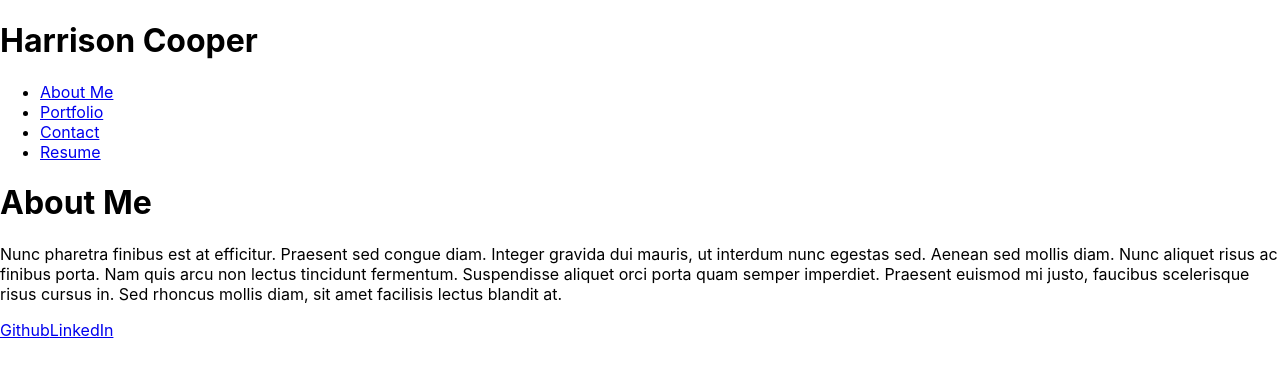
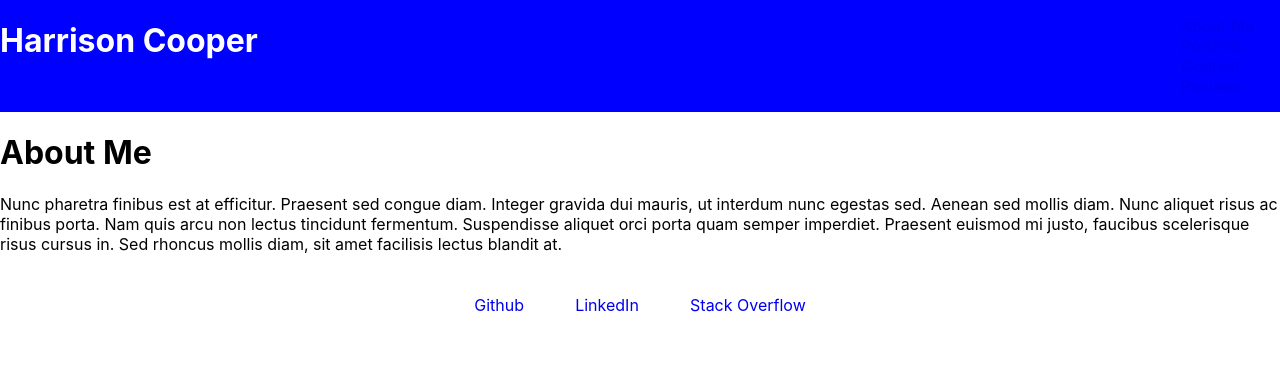
Before and after one commit to cooper2016/react-Portfolio, a React (Create React App) app in the folder react-portfolio/: page / in a window 1280 px wide. Shown: the top 374 px of the page. Built offline with nearby package versions, Linux system fonts and the light colour scheme.

Commit message:
Completed Footer css

```diff
--- a/react-portfolio/src/components/Footer.js
+++ b/react-portfolio/src/components/Footer.js
@@ -1,11 +1,15 @@
 import React from "react";
+import "../styles/Footer.css";
 
 function Footer() {
   return (
-    <div>
+    <div id="footer">
       <a href="https://github.com/cooper2016/">Github</a>
       <a href="https://www.linkedin.com/in/harrison-cooper-108988239/">
         LinkedIn
+      </a>
+      <a href="https://stackoverflow.com/users/19392731/coop?tab=profile">
+        Stack Overflow
       </a>
     </div>
   );
--- a/react-portfolio/src/components/NavTabs.js
+++ b/react-portfolio/src/components/NavTabs.js
@@ -1,4 +1,5 @@
 import React from "react";
+import "../styles/NavTab.css";
 
 // Here we are using object destructuring assignment to pluck off our variables from the props object
 // We assign them to their own variable names
--- a/react-portfolio/src/components/PortfolioContainer.js
+++ b/react-portfolio/src/components/PortfolioContainer.js
@@ -6,13 +6,13 @@ import Portfolio from "./pages/Portfolio";
 import Resume from "./pages/Resume";
 import Contact from "./pages/Contact";
 import Footer from "./Footer";
+import "../styles/PortfolioContainer.css";
 
 export default function PortfolioContainer() {
   const [currentPage, setCurrentPage] = useState("AboutMe");
 
   // This method is checking to see what the value of `currentPage` is. Depending on the value of currentPage, we return the corresponding component to render.
   const renderPage = () => {
-    console.log("Hi");
     if (currentPage === "AboutMe") {
       return <AboutMe />;
     }
@@ -29,7 +29,7 @@ export default function PortfolioContainer() {
 
   return (
     <div>
-      <div>
+      <div id="header">
         <Header />
         {/* We are passing the currentPage from state and the function to update it */}
         <NavTabs
--- /dev/null
+++ b/react-portfolio/src/styles/Footer.css
@@ -0,0 +1,8 @@
+a {
+    padding: 2vw;
+}
+
+#footer {
+   display: flex;
+   justify-content: center;
+}
--- /dev/null
+++ b/react-portfolio/src/styles/NavTab.css
@@ -0,0 +1,3 @@
+ul {
+    list-style-type: none;
+}
--- /dev/null
+++ b/react-portfolio/src/styles/PortfolioContainer.css
@@ -0,0 +1,15 @@
+#header {
+    display: flex;
+    justify-content: space-between;
+    background-color: blue;
+    color: white;
+}
+
+#nav {
+    display: flex;
+    justify-content: flex-end;
+}
+
+a {
+    text-decoration: none;
+}
```
Also changed, not shown: react-portfolio/src/styles/Header.css (added), 1 other file (tests, documents, lock files or other folders).
